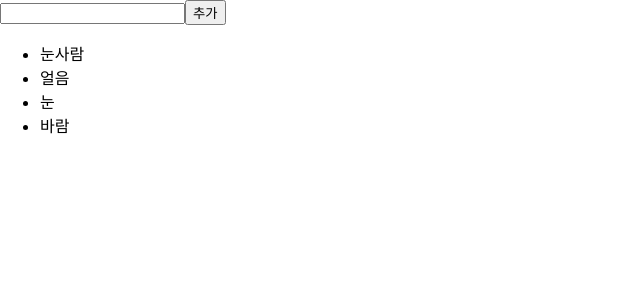
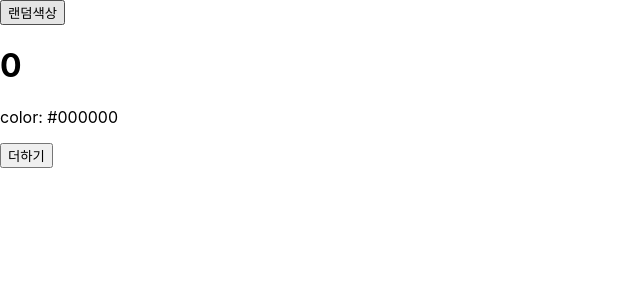
Before and after one commit to JJongPang/react-basic, a React (Create React App) app in the folder hello-react/: page / in a window 1280 px wide. Shown: the top 300 px of the page, without its empty margins (0-640 px from the left). Built offline with nearby package versions, Linux system fonts and the light colour scheme.

Commit message:
라이프사이클 메서드 사용하기

```diff
--- a/hello-react/src/App.js
+++ b/hello-react/src/App.js
@@ -1,9 +1,29 @@
 import React, { Component } from "react";
-import IterationSample from "./IterationSample";
+import LifeCycleSample from "./LifeCycleSample";
+
+//랜덤 색상을 생성합니다.
+function getRandomColor() {
+  return "#" + Math.floor(Math.random() * 16777215).toString(16);
+}
 
 class App extends Component {
+  state = {
+    color: "#000000",
+  };
+
+  handleClick = () => {
+    this.setState({
+      color: getRandomColor(),
+    });
+  };
+
   render() {
-    return <IterationSample />;
+    return (
+      <div>
+        <button onClick={this.handleClick}>랜덤색상</button>
+        <LifeCycleSample color={this.state.color} />
+      </div>
+    );
   }
 }
 
--- /dev/null
+++ b/hello-react/src/LifeCycleSample.js
@@ -0,0 +1,84 @@
+import React, { Component } from "react";
+
+class LifeCycleSample extends Component {
+  state = {
+    number: 0,
+    color: null,
+  };
+
+  myRef = null; //ref를 설정할 부분
+
+  constructor(props) {
+    super(props);
+    console.log("constructor");
+  }
+
+  //props로 받아온 값을 state에 동기화시키는 요도로 사용하며, 컴포넌트가 마운트될 때와 업데이트될 때 호출됩니다.
+  static getDerivedStateFromProps(nextProps, prevState) {
+    console.log("getDerivedStateFromProps");
+    if (nextProps.color !== prevState.color) {
+      return { color: nextProps.color };
+    }
+    return null;
+  }
+
+  //컴포넌트를 만들고, 첫 랜더링을 다 마친 후 실행합니다.
+  componentDidMount() {
+    console.log("componentDidMount");
+  }
+
+  //props 또는 state를 변경했을 때, 리렌더링을 시작할지 여부를 지정하는 메서드입니다.
+  shouldComponentUpdate(nextProps, nextState) {
+    console.log("shouldComponentUpdate", nextProps, nextState);
+    //숫자의 마지막 자리가 4면 리렌더링하지 않습니다.
+    return nextState.number % 10 !== 4;
+  }
+
+  //컴포넌트를 DOM에서 제거할 때 실행합니다.
+  componentWillUnmount() {
+    console.log("componentWillUnmount");
+  }
+
+  handleClick = () => {
+    this.setState({
+      number: this.state.number + 1,
+    });
+  };
+
+  //render에서 만들어진 결과물이 브라우저에 실제로 반영되기 직전에 호출됩니다.
+  getSnapshotBeforeUpdate(prevProps, prevState) {
+    console.log("getSnapshotBeforeUpdate");
+    if (prevProps.color !== this.props.color) {
+      return this.myRef.style.color;
+    }
+    return null;
+  }
+
+  //리렌더링을 완료한 후 실행합니다.
+  componentDidUpdate(prevProps, prevState, snapshot) {
+    console.log("componentDidUpdate", prevProps, prevState);
+    if (snapshot) {
+      console.log("업데이트되기 직전 색상", snapshot);
+    }
+  }
+
+  render() {
+    console.log("render");
+
+    const style = {
+      color: this.props.color,
+    };
+
+    return (
+      <div>
+        <h1 style={style} ref={(ref) => (this.myRef = ref)}>
+          {this.state.number}
+        </h1>
+        <p>color: {this.state.color}</p>
+        <button onClick={this.handleClick}>더하기</button>
+      </div>
+    );
+  }
+}
+
+export default LifeCycleSample;
```
